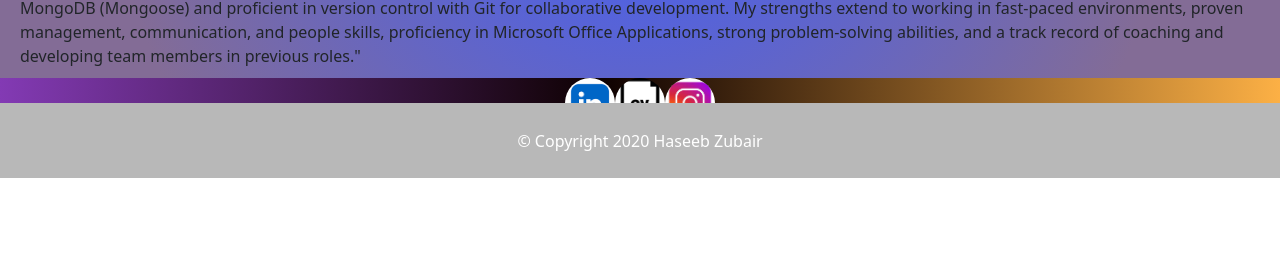
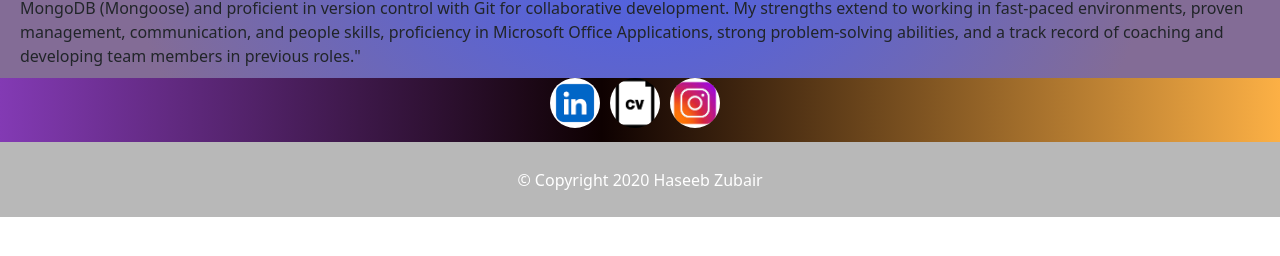
Before and after one commit to Haseebz1/portfolio-react, a React (Create React App) app: page / in a window 1280 px wide. Shown: the part 518-774 px from the top of the page. Built offline with nearby package versions, Linux system fonts and the light colour scheme.

Commit message:
space added inbtween icon in footer also min height increase

```diff
--- a/src/components/Footer/footer.css
+++ b/src/components/Footer/footer.css
@@ -1,9 +1,10 @@
 .footer {
-  min-height: 100px;
+  min-height: 139px;
   background: rgb(131,58,180);
 background: linear-gradient(90deg, rgba(131,58,180,1) 0%, rgba(14,1,1,1) 47%, rgba(252,176,69,1) 100%);
 position: relative;
 margin-top: -2%;
+
 }
 
 .footer span {
@@ -19,12 +20,16 @@ margin-top: -2%;
   height: 50px;
   border-radius: 50%;
   transition: transform 0.2s ease-in-out;
+  position: relative;
+  margin-right: 10px;
+  display: inline-block;
+  vertical-align: middle;
 }
 .icon:hover{
   transform: scale(1.2);
 }
 .copyright {
-  display: block;
   color: white;
-  margin-top: 40px;
+  vertical-align: middle;
+  display: inline-block;
 }
--- a/src/components/pages/aboutme.css
+++ b/src/components/pages/aboutme.css
@@ -2,4 +2,6 @@
     background: rgb(63,94,251);
 background: radial-gradient(circle, rgba(63,94,251,1) 0%, rgba(131,108,150,1) 77%);
 padding: 20px ;
+position: relative;
+
 }
```
